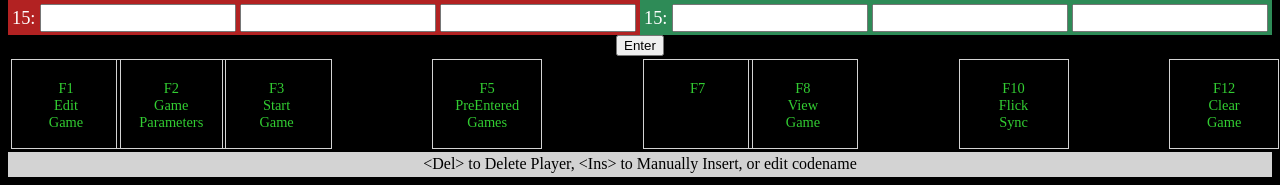
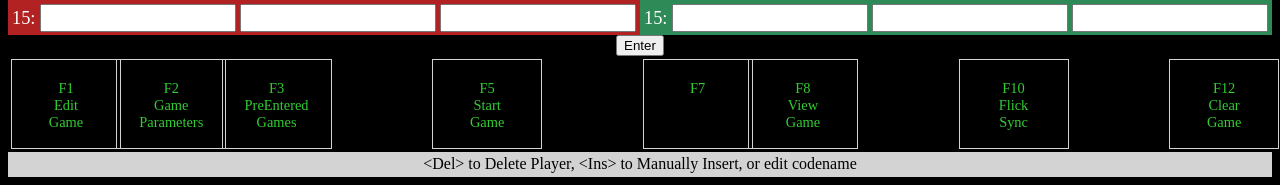
Before and after one commit to mighdz/SoftwareEngineeringTeam5, a Flask app: page /entry_screen in a window 1280 px wide. Shown: the part 620-805 px from the top of the page. Run offline with Flask 2, Linux system fonts and the light colour scheme.

Commit message:
Update EntryScreen.html
Switch F3 and F5 for Start Game

```diff
--- a/templates/EntryScreen.html
+++ b/templates/EntryScreen.html
@@ -467,7 +467,7 @@
 
 			<!-- F3 -->
 			<div class="column2">
-				<div class="box2" style="font-size:90%;color:limegreen"><br>F3 <br> Start <br> Game</div>
+				<div class="box2" style="font-size:90%;color:limegreen"><br>F3 <br> PreEntered <br> Games</div>
 			</div>
 
 			<!-- F4 -->
@@ -477,7 +477,7 @@
 
 			<!-- F5 -->
 			<div class="column2">
-				<div class="box2" style="font-size:90%;color:limegreen"><br>F5 <br> PreEntered <br> Games</div>
+				<div class="box2" style="font-size:90%;color:limegreen"><br>F5 <br> Start <br> Game</div>
 			</div>
 
 			<!-- F6 -->
```
